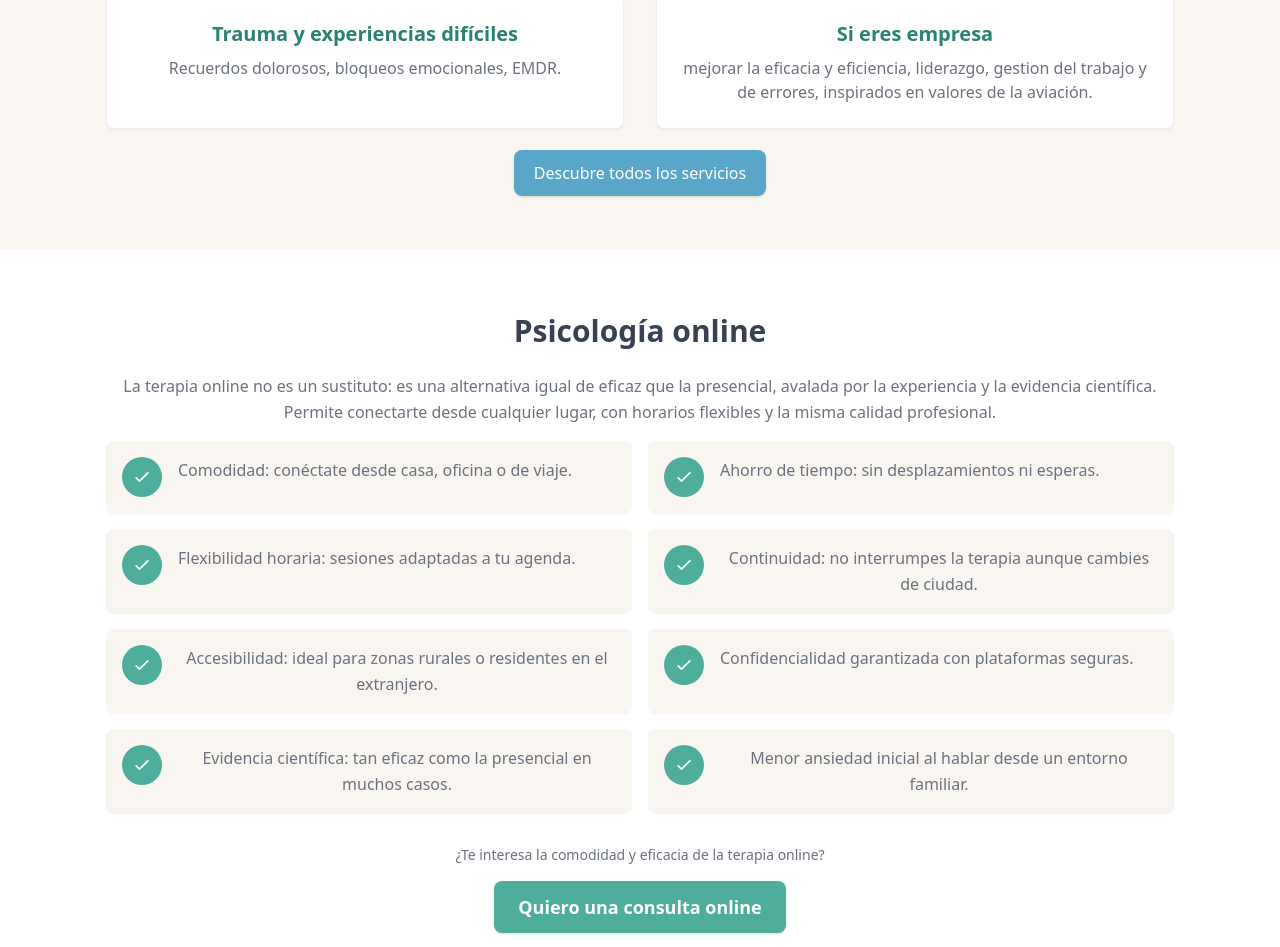
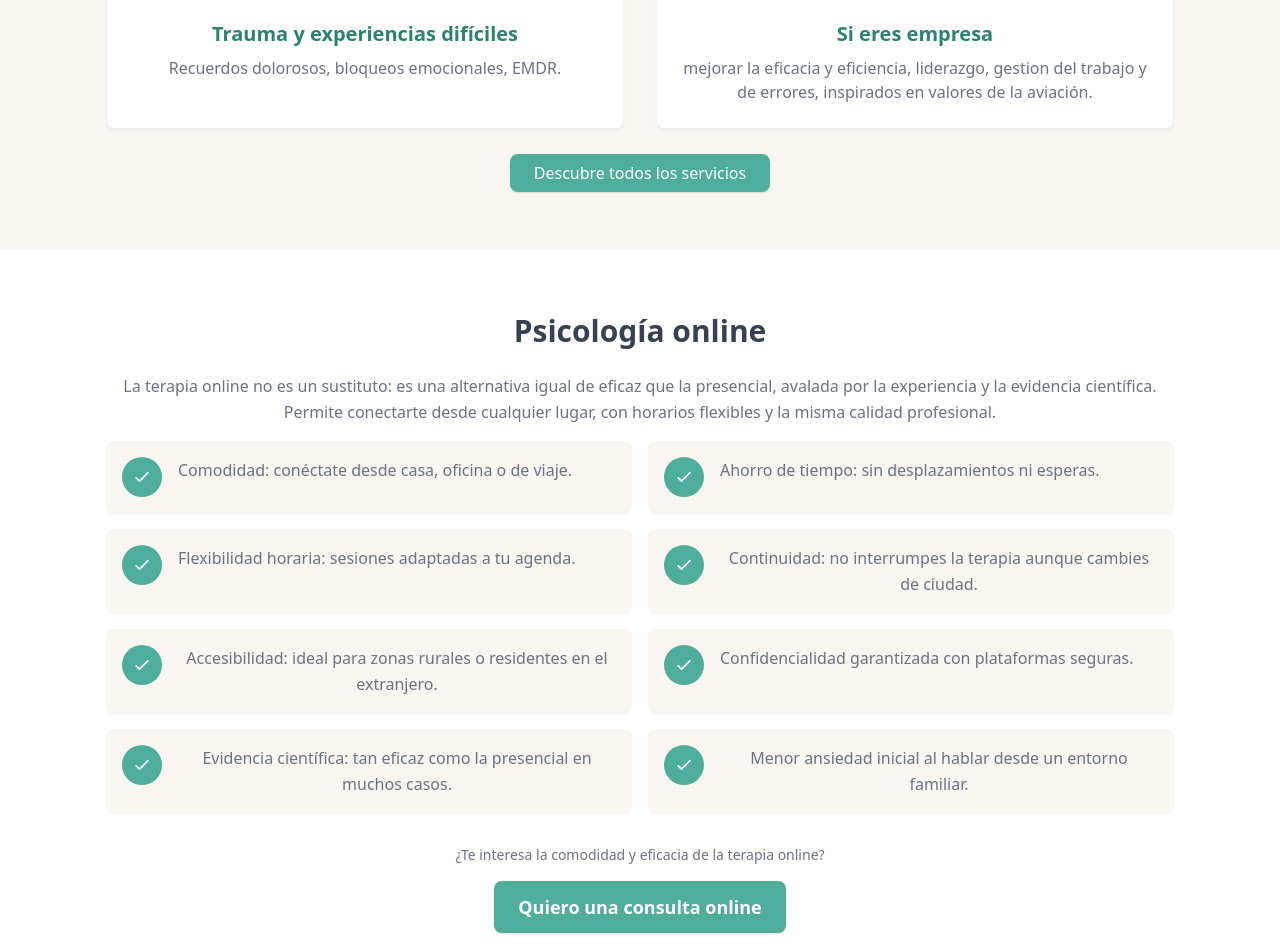
Before and after one commit to psicopiloto/psicopilotopage1, a Next.js app: page / in a window 1280 px wide. Shown: the part 2093-3040 px from the top of the page. Built offline with nearby package versions, Linux system fonts and the light colour scheme.

Commit message:
Update index.js

```diff
--- a/pages/index.js
+++ b/pages/index.js
@@ -160,7 +160,7 @@ export default function Home() {
             </div>
             <div className="mt-8">
               <Link href="/servicios" legacyBehavior>
-                <a className="px-5 py-3 bg-psicopiloto-blue-500 text-white rounded-lg shadow hover:bg-psicopiloto-blue-600 transition">
+               <a className="px-6 py-2 bg-psicopiloto-green-500 text-white rounded-lg font-medium shadow hover:bg-psicopiloto-green-600 transition">
                   Descubre todos los servicios
                 </a>
               </Link>
```
